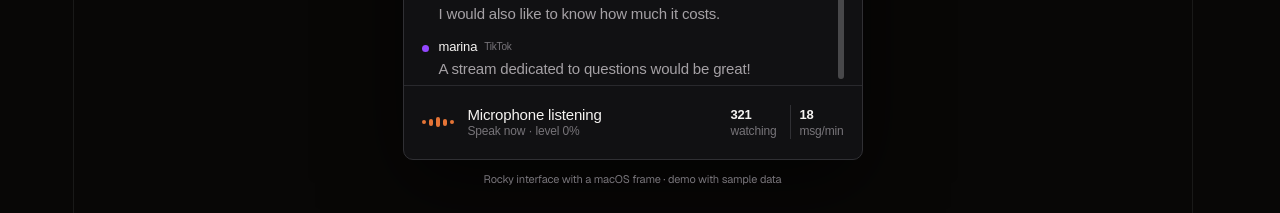
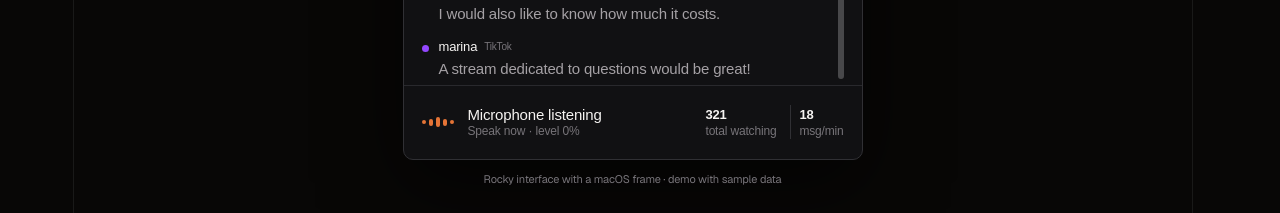
Before and after one commit to opensources-com-br/rocky, a Next.js app in the folder apps/web/: page / in a window 1280 px wide. Shown: the part 1320-1533 px from the top of the page. Built offline with nearby package versions, Linux system fonts and the light colour scheme.

Commit message:
fix: label aggregate preview audience

```diff
--- a/apps/web/components/landing/AppVoiceFooter.jsx
+++ b/apps/web/components/landing/AppVoiceFooter.jsx
@@ -4,7 +4,7 @@ export default function AppVoiceFooter({ locale }) {
   return <footer className="rocky-voice-footer">
     <div className="rocky-voice-wave" aria-hidden="true">{[4, 7, 10, 7, 4].map((height, index) => <i key={index} style={{ height }} />)}</div>
     <div className="rocky-voice-label"><span>{localized(locale, "Microphone listening", "Microfone ouvindo")}</span><small>{localized(locale, "Speak now · level 0%", "Fale agora · nível 0%")}</small></div>
-    <div><strong>321</strong><small>{localized(locale, "watching", "assistindo")}</small></div>
+    <div><strong>321</strong><small>{localized(locale, "total watching", "assistindo no total")}</small></div>
     <div className="rocky-message-metric"><strong>18</strong><small>msg/min</small></div>
   </footer>;
 }
```
